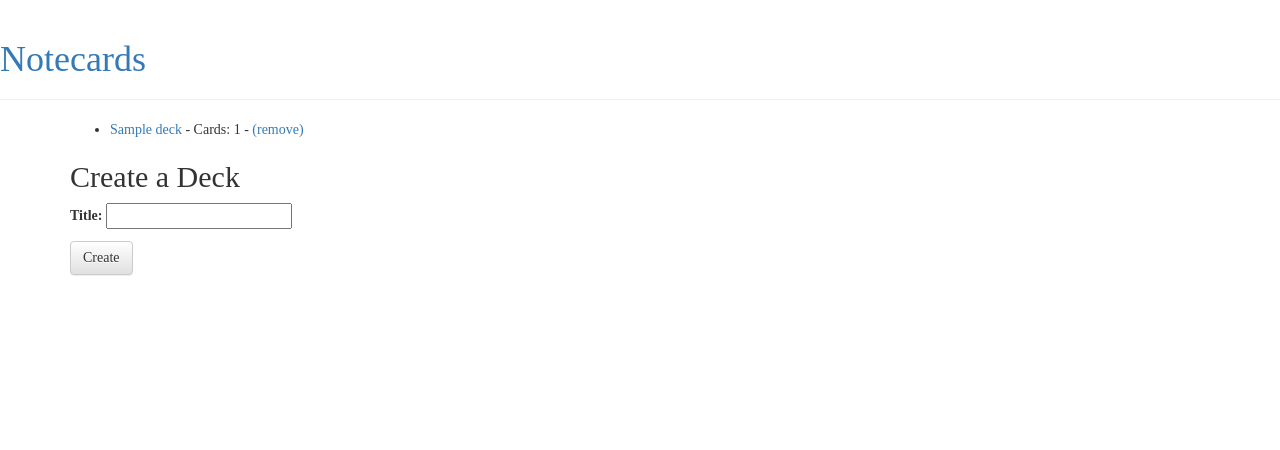
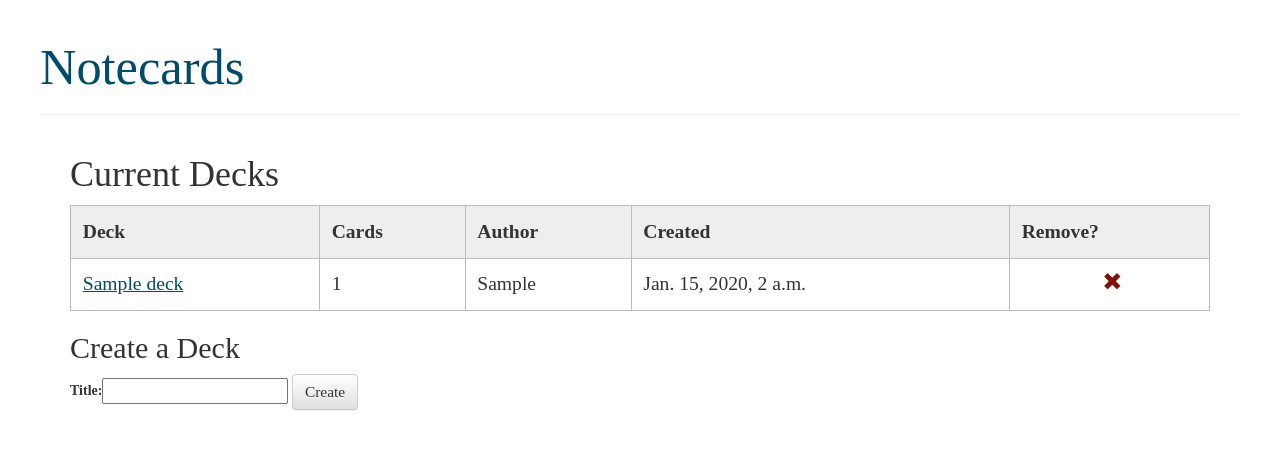
Before and after one commit to jaohara/notecards, a Django app: page / in a window 1280 px wide. Shown: the top 450 px of the page. Run offline with Django 3.2, Linux system fonts and the light colour scheme; tables that the repository leaves empty hold one stand-in row (values such as "Sample post"); some libraries are stand-ins or nearby versions; some web fonts are replaced.

Commit message:
Reworked certain templates and wrote more CSS.

```diff
--- a/notecards/static/css/notecards.css
+++ b/notecards/static/css/notecards.css
@@ -1,7 +1,128 @@
 * {
     font-family: 'Fanwood Text', serif;
+    font-size: 1.0em;
 }
+
+/* ------------------------------------------------------
+    Navigation
+------------------------------------------------------ */
+
+.page-header{
+    margin-left: 40px;
+    margin-right: 40px;
+}
+
+.page-header h1 a{
+    text-decoration: none;
+    font-size: 1.4em;
+}
+
+/* ------------------------------------------------------
+    Buttons
+------------------------------------------------------ */
+
+.btn {
+    font-size: 1.1em;
+}
+
+/* ------------------------------------------------------
+    Form Elements
+------------------------------------------------------ */
+
+.card-form textarea{
+    border: 1px solid #bbb;
+    background: rgba(0,0,0,0.03);
+    font-size: 2.0em;
+    width: 11em;
+    height: 8.0em;
+    text-align: center;
+}
+
+/* ------------------------------------------------------
+    Headers
+------------------------------------------------------ */
 
 h1, h2, h3, h4, h5 {
     font-family: 'Quattrocento', serif;
 }
+
+/* ------------------------------------------------------
+    Hyperlinks
+------------------------------------------------------ */
+
+a{
+    color: #004B6B;
+    /*border-bottom: 1px dotted #004B6B;*/
+    text-decoration: underline;
+}
+
+a:hover{
+    /*border-bottom: 1px solid #004B6B;*/
+}
+
+a .glyphicon-remove{
+    color: rgb(130, 17, 9);
+}
+
+/* ------------------------------------------------------
+    Deck List Table
+------------------------------------------------------ */
+
+.deck-table{
+    font-size: 1.4em;
+    width: 100%;
+}
+
+
+.deck-table tr.deck-table-row:hover{
+    background-color: rgba(255,223,165,.2);
+}
+
+.deck-table a{
+    display: block;
+}
+
+
+.deck-table tr:first-child{
+    background-color: #eee;
+}
+
+
+.deck-table, .deck-table th, .deck-table td{
+    border: 1px solid #bbb;
+}
+
+.deck-table th, .deck-table td{
+    padding: .6em .3em .6em .6em;
+}
+
+.deck-table-row td:last-child{
+    text-align: center;
+}
+
+/* ------------------------------------------------------
+    Card Table
+------------------------------------------------------ */
+
+.card-table{
+    width: 90%;
+    margin: 0 auto;
+    font-size: 1.4em;
+    border-collapse: separate;
+    border-spacing: 1.0em;
+}
+
+.card-table .card-table-header th{
+    text-align: center;
+    font-size: .8em;
+    font-style: italic;
+}
+
+.card-front, .card-back{
+    text-align: center;
+    border: 1px solid #bbb;
+    font-size: 1.6em;
+    padding: 2.6em 1.0em;
+    width: 11em;
+    background-color: rgba(0,0,0,0.03);
+}
--- a/notecards/templates/notecards/base.html
+++ b/notecards/templates/notecards/base.html
@@ -17,7 +17,7 @@
 
         <div class="content container">
             <div class="row">
-                <div class="col-md-8">
+                <div class="col-md-12">
                     {% block content %}
                     {% endblock %}
                 </div>
--- a/notecards/templates/notecards/deck_list.html
+++ b/notecards/templates/notecards/deck_list.html
@@ -1,17 +1,37 @@
 {% extends 'notecards/base.html' %}
 
 {% block content %}
-    <ul>
+    <h1>Current Decks</h1>
+    <table class="deck-table">
+
+        <tr class="deck-table-header">
+            <th>Deck</th>
+            <th>Cards</th>
+            <th>Author</th>
+            <th>Created</th>
+            <th>Remove?</th>
+        </tr>
+
         {% for deck in decks %}
-        <li><a href="{% url 'deck_view' pk=deck.pk %}">
-        {{ deck.title }}</a> - Cards: {{ deck.card_count }} -
-        <a href="{% url 'delete_deck' pk=deck.pk %}">(remove)</a></li>
+        <tr class="deck-table-row">
+            <td><a href="{% url 'deck_view' pk=deck.pk %}">{{deck.title}}</a></td>
+            <td class="centered-cell">{{deck.card_count}}</td>
+            <td class="centered-cell">{{deck.author|capfirst}}</td>
+            <td>{{deck.created_date}}</td>
+            <td class="centered-cell">
+                <a href="{% url 'delete_deck' pk=deck.pk %}">
+                    <span class="glyphicon glyphicon-remove"></span>
+                </a>
+            </td>
+        </tr>
         {% endfor %}
-    </ul>
+
+    </table>
+
     <h2>Create a Deck</h2>
     <form method="POST" class="deck-form" action="{% url 'create_deck'%}">
         {% csrf_token %}
-        {{ form.as_p }}
+        {{ form }}
         <button type="submit" class="save btn btn-default">Create</button>
     </form>
 {% endblock %}
```
Also changed, not shown: notecards/templates/notecards/deck_list_old.html (added, +19 -0 lines), notecards/templates/notecards/deck_view.html (+16 -7 lines).
